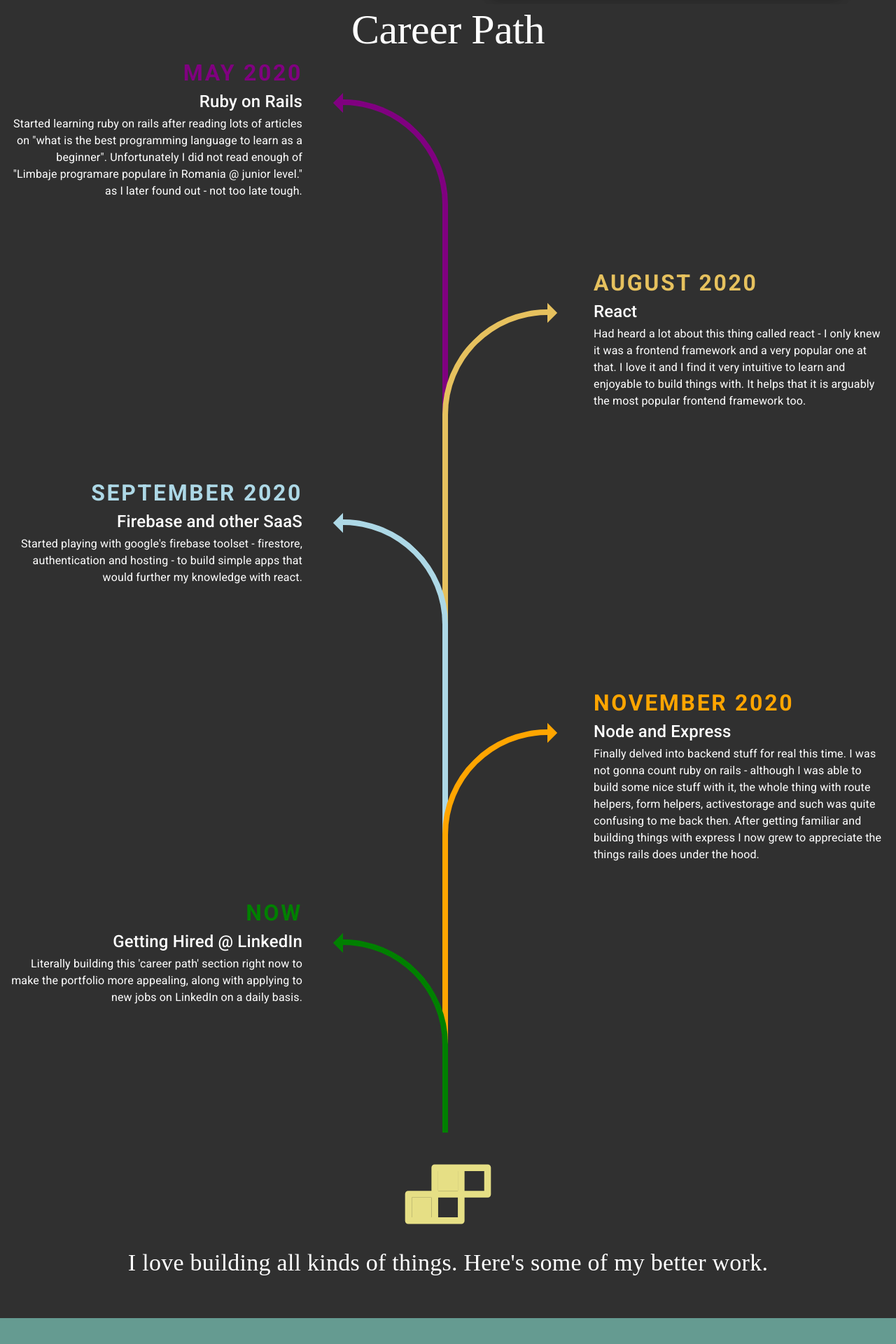
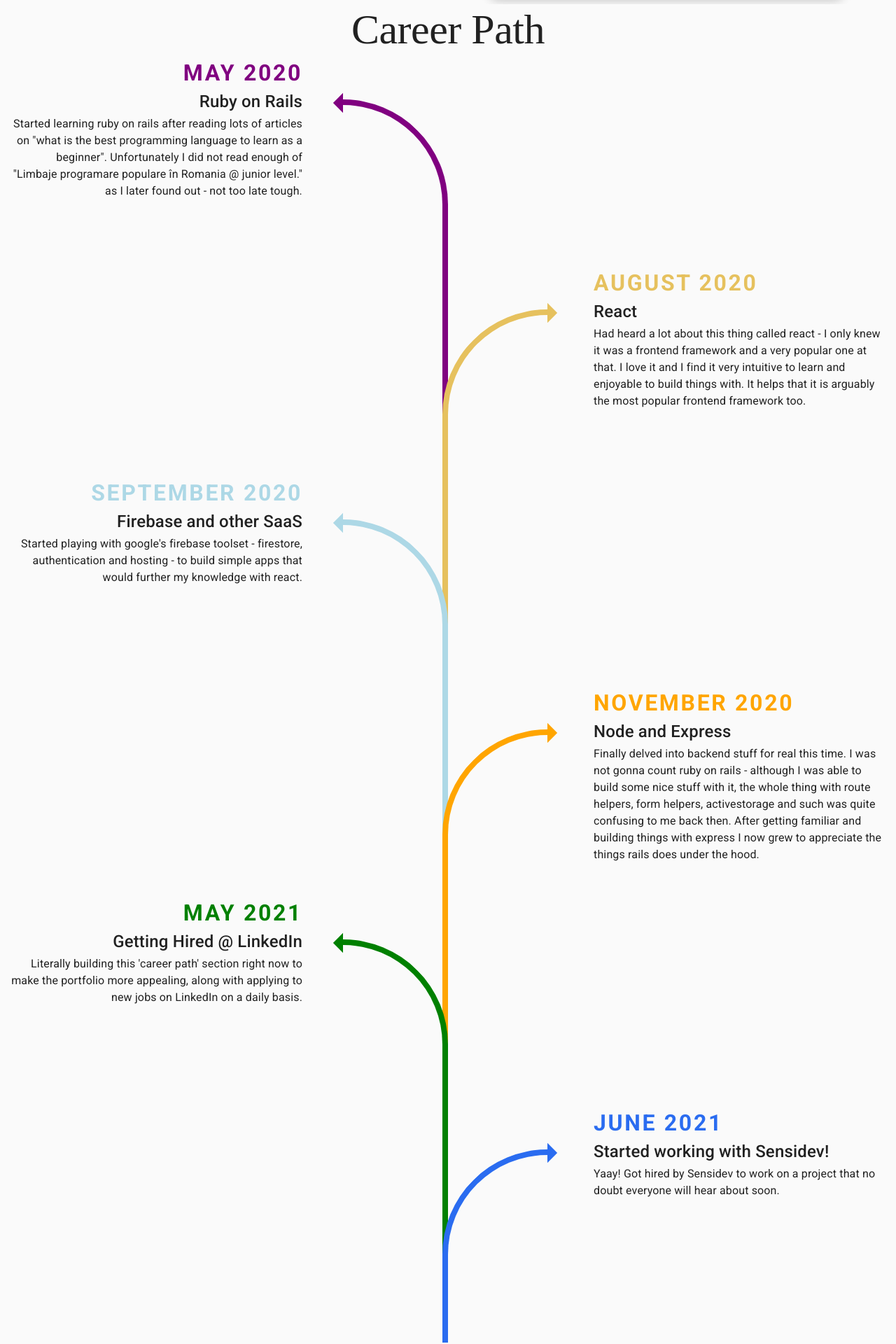
Before and after one commit to irlgabriel/portfolio, a React (Create React App) app: page /#/ in a window 1280 px wide. Shown: the part 520-2440 px from the top of the page at 70% size. Built offline with nearby package versions, Linux system fonts and the light colour scheme; a web font is replaced by a local one.

Commit message:
general life updates + overall improvements

```diff
--- a/src/App.js
+++ b/src/App.js
@@ -16,7 +16,7 @@ const routes = [
 ]
 
 function App() {
-  const [theme, setTheme] = useState('dark');
+  const [theme, setTheme] = useState(localStorage.getItem('irlgabriel-theme') || 'light');
 
   return (
     <ThemeProvider theme={theme === 'light' ? themeLight : themeDark} >
--- a/src/Pages/IntroPage.js
+++ b/src/Pages/IntroPage.js
@@ -1,6 +1,6 @@
 import React, {useRef, useEffect} from 'react';
 import Grid from '@material-ui/core/Grid';
-import { Header, Intro, Projects, Skills, Contact, About, TimeTable } from '../Components';
+import { Header, Intro, Projects, Contact, About, TimeTable } from '../components';
 import { makeStyles } from '@material-ui/core/styles';
 
 const useStyles = makeStyles(theme => ({
--- a/src/Pages/ProjectPage.js
+++ b/src/Pages/ProjectPage.js
@@ -1,7 +1,7 @@
 import React, { useEffect } from 'react';
 import { TransitionGroup } from 'react-transition-group';
 import { projects } from '../data/Data' ;
-import { Project, Header, Contact } from '../Components';
+import { Project, Header, Contact } from '../components';
 import Grid from '@material-ui/core/Grid';
 import Typography from '@material-ui/core/Typography';
 import { makeStyles } from '@material-ui/core/styles';
--- a/src/components/Header.js
+++ b/src/components/Header.js
@@ -122,6 +122,7 @@ export default ({aboutMe, projects, skills, contact, theme, setTheme}) => {
   const [showMenu, setMenu] = useState(false);
 
   const handleOnChange = () => {
+    localStorage.setItem('irlgabriel-theme', theme === 'light' ? 'dark' : 'light');
     setTheme(prev => prev === 'light' ? 'dark' : 'light');
   }
 
--- a/src/components/Projects.js
+++ b/src/components/Projects.js
@@ -9,7 +9,7 @@ import { Link } from 'react-router-dom';
 import { makeStyles } from '@material-ui/core/styles';
 import { projects } from '../data/Data';
 
-import { Project } from '../Components';
+import { Project } from '../components';
 
 const useStyles = makeStyles(theme => ({
   root: {
--- a/src/components/Skills.js
+++ b/src/components/Skills.js
@@ -1,11 +1,10 @@
 import React, { useState, useEffect } from 'react';
 import Grid from '@material-ui/core/Grid';
-import { technologies, altSkills }from '../data/Data';
+import { altSkills }from '../data/Data';
 import { TransitionGroup } from 'react-transition-group';
 import { makeStyles } from '@material-ui/core/styles';
-import { Typography } from '@material-ui/core';
 import { useInView } from 'react-intersection-observer';
-import { SkillSection } from '../Components';
+import { SkillSection } from '../components';
 
 const useStyles = makeStyles( theme => ({
   root: {
--- a/src/components/TimeTable.js
+++ b/src/components/TimeTable.js
@@ -22,6 +22,8 @@ const useStyles = makeStyles(theme => ({
     position: 'absolute'
   }
 }))
+
+const NUMBER_ARROWS = 5;
 
 export default ({theme}) => {
   const classes = useStyles();
@@ -53,24 +55,28 @@ export default ({theme}) => {
       <Box ref={ref} className={`${classes.root} slide-up`} style={{minHeight: '600px'}}>
         <Typography variant='h2' className={classes.title}>Career Path</Typography>
         <Box>
-          <CurvedArrow count={4} order={0} color='purple' direction='left'/>
-          <InfoSection color='purple' left order={0} count={4} title={'May 2020'} subtitle={'Ruby on Rails'} info='Started learning ruby on rails after reading lots of articles on "what is the best programming language to learn as a beginner". Unfortunately I did not read enough of "Limbaje programare populare în Romania @ junior level." as I later found out - not too late tough.' />
+          <CurvedArrow count={NUMBER_ARROWS} order={0} color='purple' direction='left'/>
+          <InfoSection color='purple' left order={0} count={NUMBER_ARROWS} title={'May 2020'} subtitle={'Ruby on Rails'} info='Started learning ruby on rails after reading lots of articles on "what is the best programming language to learn as a beginner". Unfortunately I did not read enough of "Limbaje programare populare în Romania @ junior level." as I later found out - not too late tough.' />
         </Box>
         <Box>
-          <CurvedArrow count={4} order={1} color='#E6C15E' direction='right'/>
-          <InfoSection color='#E6C15E' right order={1} count={4} title={'August 2020'} subtitle={'React'} info='Had heard a lot about this thing called react - I only knew it was a frontend framework and a very popular one at that. I love it and I find it very intuitive to learn and enjoyable to build things with. It helps that it is arguably the most popular frontend framework too.' />
+          <CurvedArrow count={NUMBER_ARROWS} order={1} color='#E6C15E' direction='right'/>
+          <InfoSection color='#E6C15E' right order={1} count={NUMBER_ARROWS} title={'August 2020'} subtitle={'React'} info='Had heard a lot about this thing called react - I only knew it was a frontend framework and a very popular one at that. I love it and I find it very intuitive to learn and enjoyable to build things with. It helps that it is arguably the most popular frontend framework too.' />
         </Box>
         <Box>
-          <CurvedArrow count={4} order={2} color='lightblue' direction='left'/>
-          <InfoSection color='lightblue' left order={2} count={4} title={'September 2020'} subtitle={'Firebase and other SaaS'} info="Started playing with google's firebase toolset - firestore, authentication and hosting - to build simple apps that would further my knowledge with react." />
+          <CurvedArrow count={NUMBER_ARROWS} order={2} color='lightblue' direction='left'/>
+          <InfoSection color='lightblue' left order={2} count={NUMBER_ARROWS} title={'September 2020'} subtitle={'Firebase and other SaaS'} info="Started playing with google's firebase toolset - firestore, authentication and hosting - to build simple apps that would further my knowledge with react." />
         </Box>
         <Box>
-          <CurvedArrow count={4} order={3} color='orange' direction='right'/>
-          <InfoSection color='orange' right order={3} count={4} title={'November 2020'} subtitle={'Node and Express'} info='Finally delved into backend stuff for real this time. I was not gonna count ruby on rails - although I was able to build some nice stuff with it, the whole thing with route helpers, form helpers, activestorage and such was quite confusing to me back then. After getting familiar and building things with express I now grew to appreciate the things rails does under the hood.' />
+          <CurvedArrow count={NUMBER_ARROWS} order={3} color='orange' direction='right'/>
+          <InfoSection color='orange' right order={3} count={NUMBER_ARROWS} title={'November 2020'} subtitle={'Node and Express'} info='Finally delved into backend stuff for real this time. I was not gonna count ruby on rails - although I was able to build some nice stuff with it, the whole thing with route helpers, form helpers, activestorage and such was quite confusing to me back then. After getting familiar and building things with express I now grew to appreciate the things rails does under the hood.' />
         </Box>
         <Box>
-          <CurvedArrow count={4} order={4} color='green' direction='left'/>
-          <InfoSection color='green' left order={4 } count={4} title={'Now'} subtitle={'Getting Hired @ LinkedIn'} info="Literally building this 'career path' section right now to make the portfolio more appealing, along with applying to new jobs on LinkedIn on a daily basis." />
+          <CurvedArrow count={NUMBER_ARROWS} order={4} color='green' direction='left'/>
+          <InfoSection color='green' left order={4} count={NUMBER_ARROWS} title={'May 2021'} subtitle={'Getting Hired @ LinkedIn'} info="Literally building this 'career path' section right now to make the portfolio more appealing, along with applying to new jobs on LinkedIn on a daily basis." />
+        </Box>
+        <Box>
+          <CurvedArrow count={NUMBER_ARROWS} order={5} color='#2a6cf0' direction='right'/>
+          <InfoSection color='#2a6cf0' right order={5} count={NUMBER_ARROWS} title={'June 2021'} subtitle={'Started working with Sensidev!'} info="Yaay! Got hired by Sensidev to work on a project that no doubt everyone will hear about soon." />
         </Box>
       </Box>
     </CSSTransition>
--- a/src/data/Data.js
+++ b/src/data/Data.js
@@ -1,8 +1,6 @@
 import React from "react";
 import {
   FaGithub,
-  FaInstagramSquare,
-  FaFacebookSquare,
   FaLinkedin,
   FaSass,
   FaReact,
@@ -89,7 +87,7 @@ export const projects = [
   },
   {
     featured: true,
-    name: "Facebook v2",
+    name: "Facebook clone",
     images:
       { src: require("../images/mern-fb.png"), idx: 0 },
     techIcons: [
@@ -104,7 +102,7 @@ export const projects = [
 
     ],
     desc:
-      "Facebook v2.0. Improved from the first facebook clone built with rails. This one has a custom back-end with express, authentication with JWT, AJAX requests that you can't do with rails alone unless you use a custom frontend framework, smoother animations, better overall UI/UX Experience.",
+      "Facebook v2.0. Improved from the first facebook clone built with rails. This one is built with react and has a custom back-end with express, authentication with JWT, AJAX requests, smoother animations and better overall UI/UX Experience. I have been maintaining and improving this for a while now.",
     liveURL: "https://fcloneodin.herokuapp.com/",
     codeURL: "https://github.com/irlgabriel/MERN-facebook",
     projectIcon: <FaReact size={48}  fontSize="2.5rem" color="royalblue" />,
--- a/src/theme.js
+++ b/src/theme.js
@@ -3,7 +3,7 @@ import { createMuiTheme } from '@material-ui/core/styles';
 export const themeLight = createMuiTheme({
   palette: {
     primary: {
-      main: '#FFE5DC',
+      main: '#e8efec',
     },
     secondary: {
       main: '#E66254',
```
Also changed, not shown: src/Pages/AboutMe.js (+35 -10 lines), src/images/sensidev.png (added).
